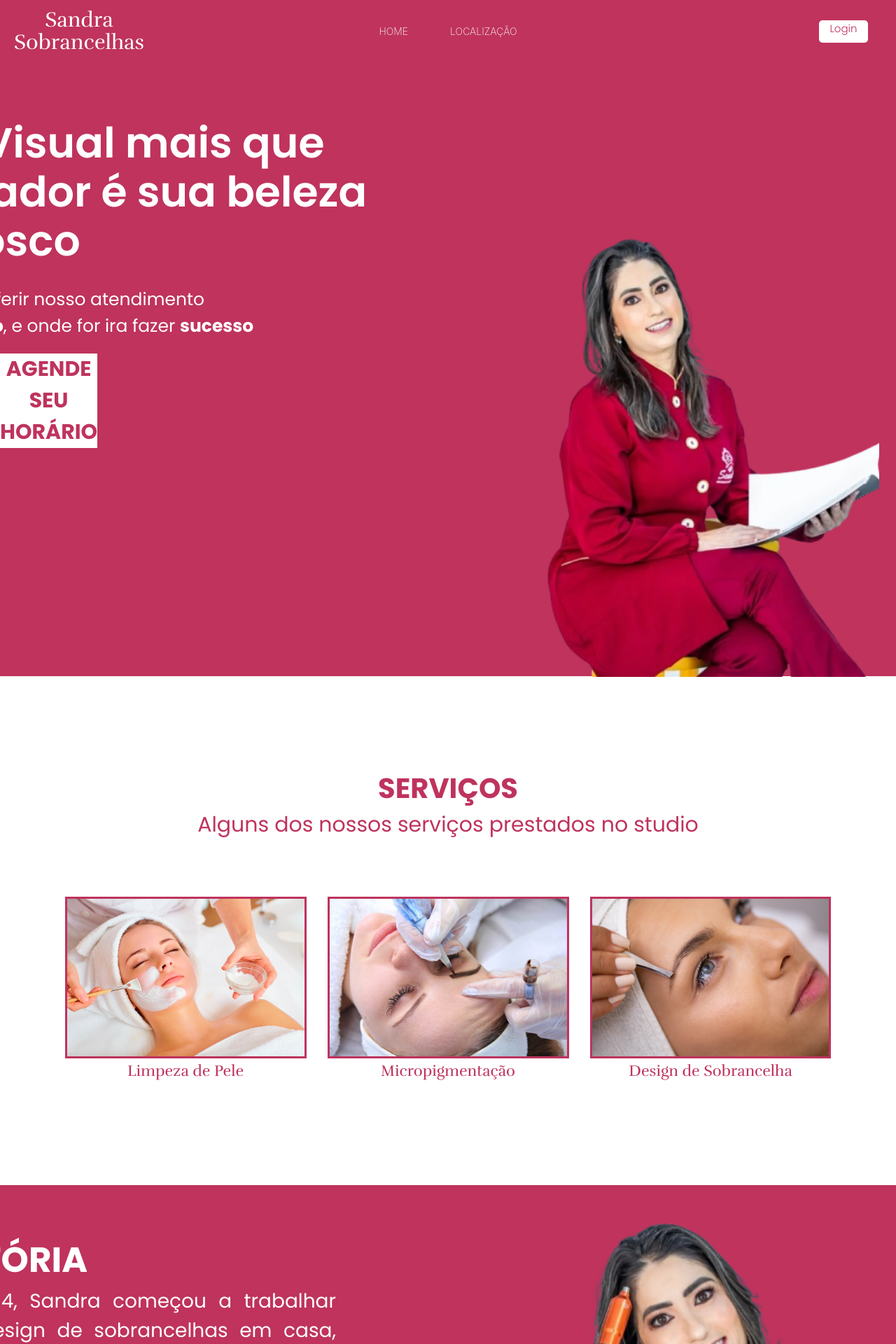
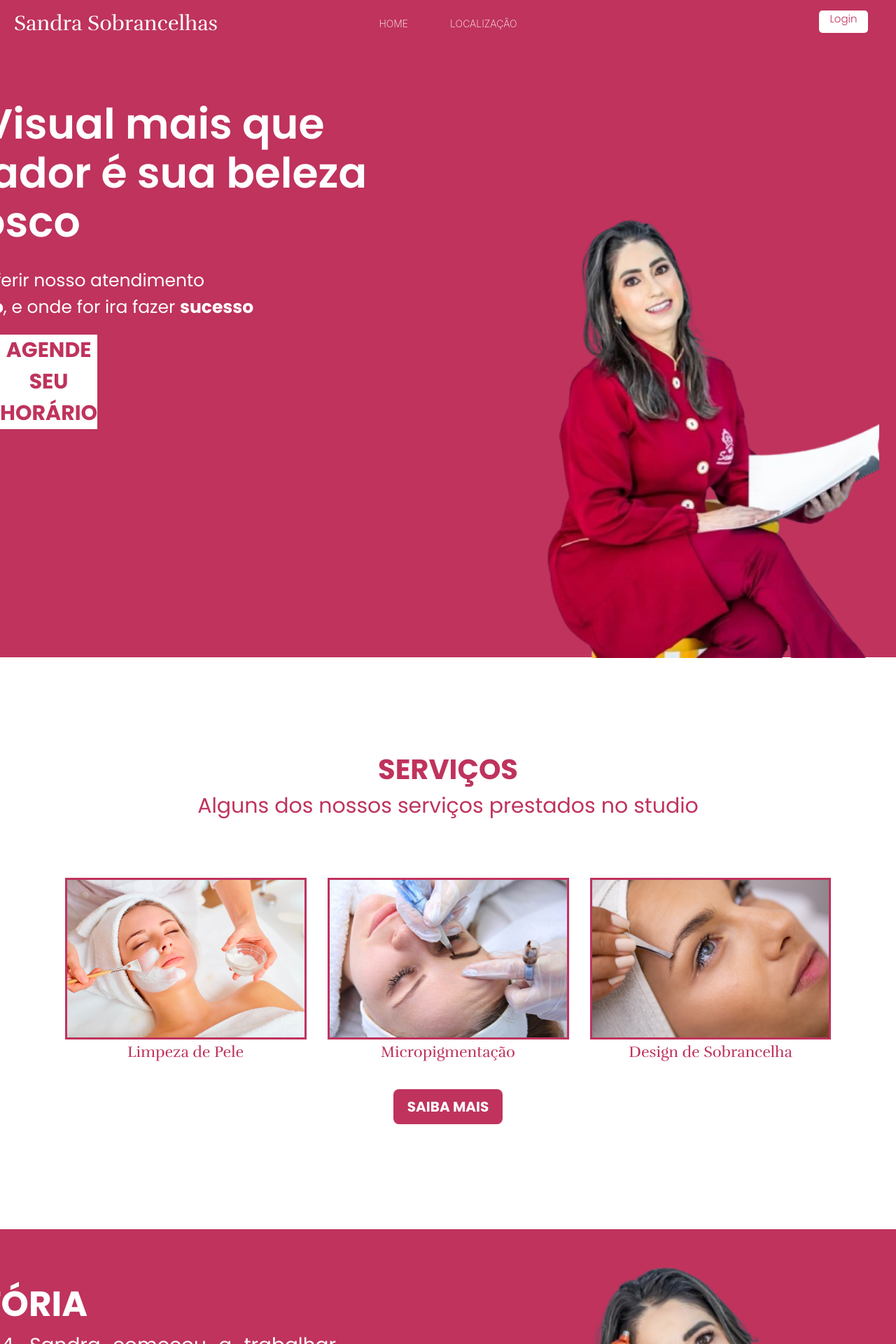
Before and after one commit to FerNogueiraa/Sal-o-de-beleza, a React (Vite) app in the folder interface/: page / in a window 1280 px wide. Shown: the top 1920 px of the page at 70% size. Built offline with nearby package versions, Linux system fonts and the light colour scheme.

Commit message:
Integração Completa

```diff
--- a/interface/src/components/modal2.jsx
+++ b/interface/src/components/modal2.jsx
@@ -23,7 +23,7 @@ export default function Modal2({ children, image }) {
             <br />
             <p className="menor1">Venha conferir nosso atendimento</p>
             <p className="menor2"><strong>qualificado</strong>, e onde for ira fazer <strong>sucesso</strong></p>
-            <button className="Botao-Home" >AGENDE SEU HORÁRIO</button>
+            <button className="Botao-Home">AGENDE SEU HORÁRIO</button>
             <img className="imagem-home" src={women2} alt="Imagem" />
             <p className="Pontodoespaco">.</p>
         </div>
@@ -41,6 +41,17 @@ export default function Modal2({ children, image }) {
         <p className="nome1">Limpeza de Pele</p>
         <p className="nome2">Micropigmentação</p>
         <p className="nome3">Design de Sobrancelha</p>
+        <br />
+                {/* Botão Saiba Mais */}
+                <div className="div-btn-saibamais">
+          <Link to="/servicos">
+            <button className="btn-saibamais">SAIBA MAIS</button>
+          </Link>
+        </div>
+
+
+
+
         <br />
         <br />
         <br />
--- a/interface/src/components/nav.jsx
+++ b/interface/src/components/nav.jsx
@@ -22,18 +22,32 @@ export default function Nav() {
   return (
     <div className='nav'>
       <div className='content-left'>
-        <h1 className='title'>Sandra <h1 className='title2'>Sobrancelhas</h1></h1>
+        <h1 className='title'>
+          Sandra <span className='title2'>Sobrancelhas</span>
+        </h1>
         <ul className='routes'>
+          {isLoggedIn ? (
+            <>
               <Link to="/">Home</Link>
               <a href='https://maps.app.goo.gl/6rfzgWo2YYFTd3hS9' target='_blank' rel='noopener noreferrer'>Localização</a>
               {userRole === 'cliente' && <Link to="/Agendamento">Agendamento</Link>}
-          {userRole === 'funcionario' && <Link to="/Agendamentoadm">Agendamento Adm</Link>}
-          {userRole === 'funcionario' && <Link to="/AdicionarFuncionario">Cadastro Funcionário</Link>}
+              {userRole === 'funcionario' && (
+                <>
+                  <Link to="/PaginaFuncionario">Funcionário</Link>
+                  <Link to="/Financeiro">Financeiro</Link>
+                </>
+              )}
+            </>
+          ) : (
+            <>
+              <Link to="/">Home</Link>
+              <a href='https://maps.app.goo.gl/6rfzgWo2YYFTd3hS9' target='_blank' rel='noopener noreferrer'>Localização</a>
+            </>
+          )}
         </ul>
       </div>
-      <span>
+      <div className="user-menu">
         {isLoggedIn ? (
-          <div className="user-menu">
           <Popup
             trigger={
               <button className='user-button'>
@@ -55,13 +69,12 @@ export default function Nav() {
               <button className='popup-item' onClick={logout}>Logout</button>
             </div>
           </Popup>
-          </div>
         ) : (
           <Link className='login-button' to="/Login">
             <p>Login</p>
           </Link>
         )}
-      </span>
+      </div>
       {userRole === 'cliente' && <MeusAgendamentos isOpen={showMyAppointments} onClose={handleCloseMyAppointments} />}
     </div>
   );
--- a/interface/src/styles/modal2.css
+++ b/interface/src/styles/modal2.css
@@ -313,3 +313,27 @@
     margin-top: -28%;
     width: 500px;
    }
+
+   .div-btn-saibamais {
+    text-align: center; /* Centraliza o botão */
+    margin-top: 20px; /* Adiciona espaçamento acima do botão */
+  }
+
+  .btn-saibamais {
+    background-color: #BF335D; /* Cor do fundo no padrão do site */
+    color: white; /* Texto em branco */
+    font-family: 'Poppins', sans-serif;
+    font-size: 20px;
+    font-weight: bold;
+    padding: 10px 20px; /* Espaçamento interno */
+    border: none;
+    border-radius: 8px;
+    cursor: pointer;
+    transition: background-color 0.3s ease, transform 0.2s ease;
+  }
+
+  .btn-saibamais:hover {
+    background-color: white; /* Cor de fundo ao passar o mouse */
+    color: #BF335D; /* Texto muda para a cor bordo */
+    transform: scale(1.05); /* Leve aumento no botão */
+  }
--- a/interface/src/styles/nav.css
+++ b/interface/src/styles/nav.css
@@ -26,7 +26,8 @@
 .content-left {
   display: flex;
   align-items: center;
-  gap: 30px;
+  padding-top: 5px;
+  gap: 0px;
 }
 
 .routes {
```
Also changed, not shown: interface/src/main.jsx (+15 -4 lines). Lines whose indentation alone changed are shown as unchanged.
